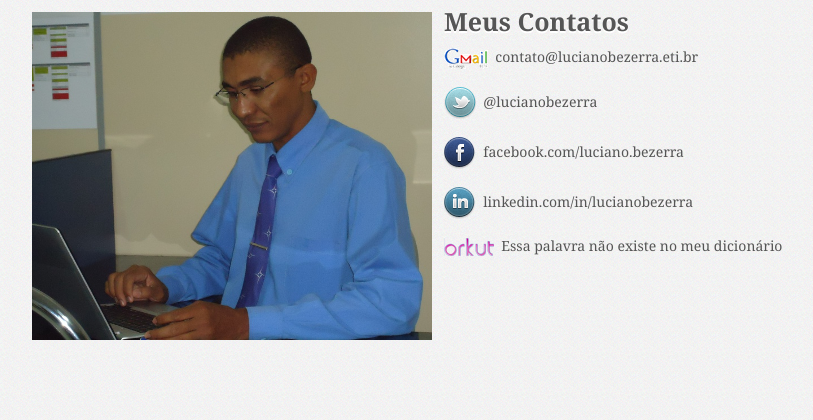
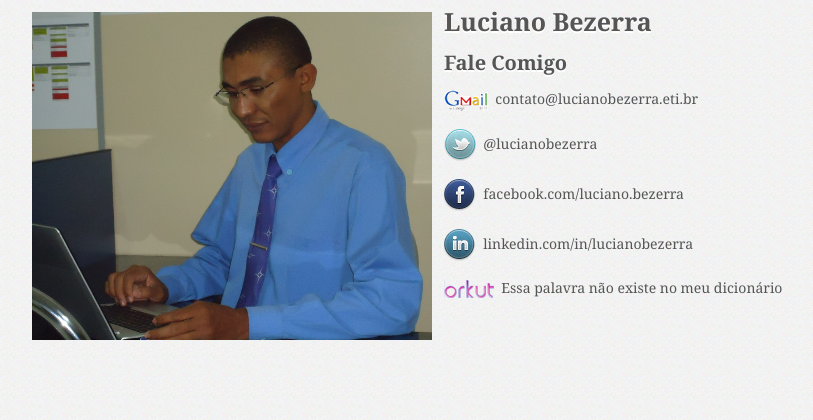
Before and after one commit to lucianobezerra/lucianobezerra.eti.br, a PHP site: page / in a window 1280 px wide. Shown: the part 50-470 px from the top of the page, without its empty margins (220-1033 px from the left). Run offline with PHP 8.4, Linux system fonts and the light colour scheme.

Commit message:
Ajustes em metatag

```diff
--- a/css/main.css
+++ b/css/main.css
@@ -34,7 +34,18 @@ h2{
   display: block;
   font-size: 25px;
   font-weight: bold;
-  text-shadow: 0 2px 0 #FFFFFF;}
+  text-shadow: 0 2px 0 #FFFFFF;
+  padding-bottom: 12px;
+}
+
+h3{
+  display: block;
+  font-size: 20px;
+  font-weight: bold;
+  text-shadow: 0 2px 0 #FFFFFF;
+  padding-top: 12px;
+}
+
 img {
   border: none;
   vertical-align: middle;
--- a/index.html
+++ b/index.html
@@ -2,6 +2,7 @@
 <html>
   <head>
     <meta http-equiv="Content-Type" content="text/html; charset=UTF-8">
+    <meta name='description' content='Página de Contatos Pessoais de Luciano Bezerra'>
     <link rel="stylesheet" type="text/css" href="css/reset.css"/>
     <link rel="stylesheet" type="text/css" href="css/main.css"/>
     <title>Luciano Bezerra</title>
@@ -17,7 +18,8 @@
           <img src="imagens/DSC002332.png" alt="Imagem" title="Imagem" border="0" />
         </div>
         <div id="texto">
-          <h2 id="contact">Meus Contatos</h2>
+          <h2 id="contact">Luciano Bezerra</h2>
+          <h3 id="contact">Fale Comigo</h3>
           <p></p>
           <p><img src="imagens/logo_gmail.png">&nbsp;&nbsp;contato@lucianobezerra.eti.br</p>
           <p><img src="imagens/twitter02_active.png">&nbsp;&nbsp;@lucianobezerra</p>
```
